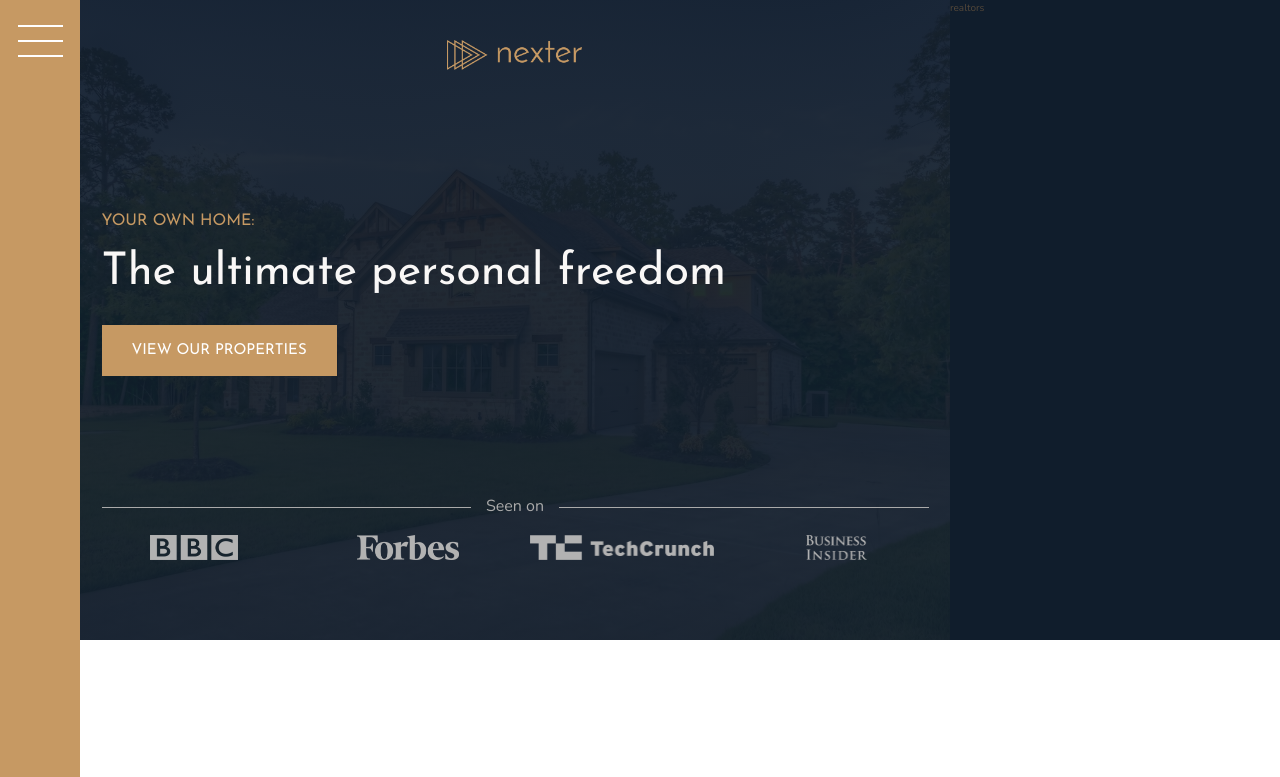
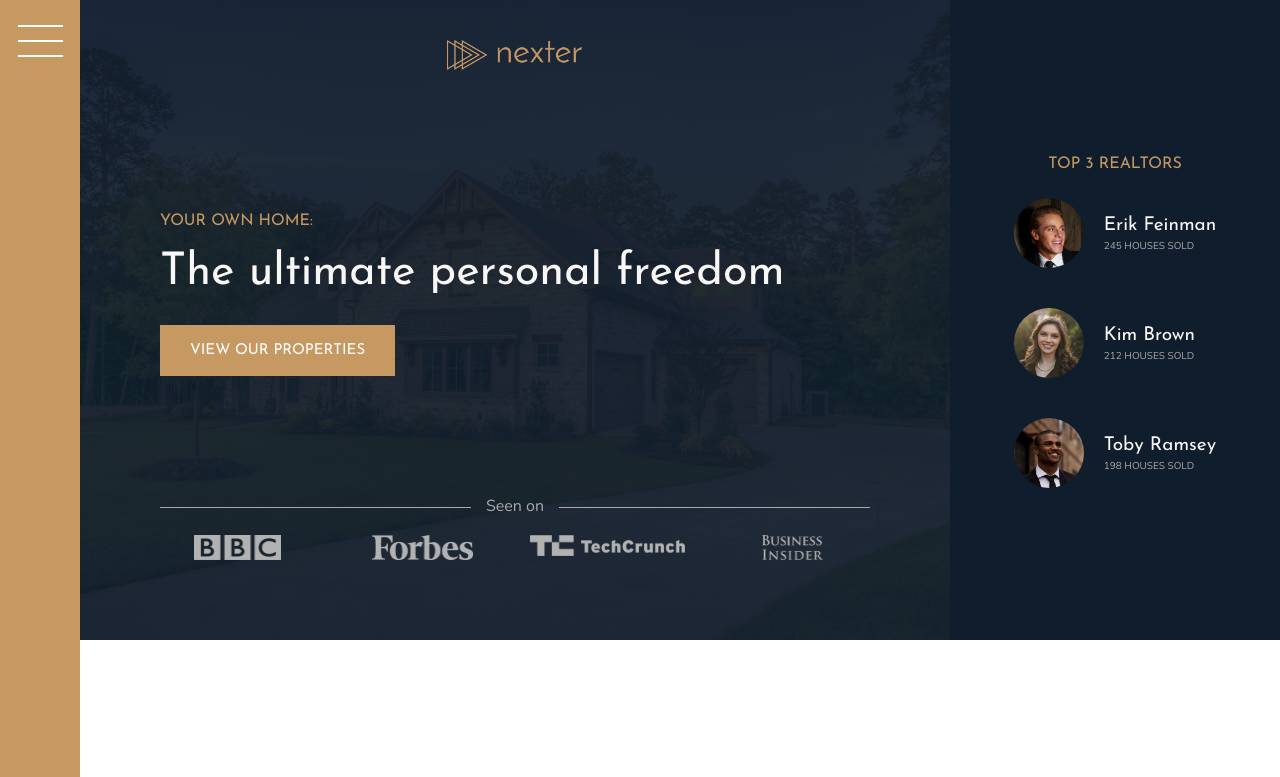
Before and after one commit to justine92415/Advanced-CSS-and-Sass, a website: page index.html in a window 1280 px wide. Shown: the top 777 px of the page. Drawn offline with nearby package versions, Linux system fonts and the light colour scheme.

Commit message:
finish Nexter-project

```diff
--- a/index.html
+++ b/index.html
@@ -30,7 +30,28 @@
             <img src="img/logo-bi.png" alt="Seen on logo 4">
         </div>
     </header>
-    <div class="realtors">realtors</div>
+    <div class="realtors">
+        <h3 class="heading-3">Top 3 Realtors</h3>
+        <div class="realtors__list">
+            <img src="img/realtor-1.jpeg" alt="Realtor 1" class="realtors__img">
+            <div class="realtors__details">
+                <h4 class="heading-4 heading-4--light">Erik Feinman</h4>
+                <p class="realtors__sold">245 houses sold</p>
+            </div>
+
+            <img src="img/realtor-2.jpeg" alt="Realtor 2" class="realtors__img">
+            <div class="realtors__details">
+                <h4 class="heading-4 heading-4--light">Kim Brown</h4>
+                <p class="realtors__sold">212 houses sold</p>
+            </div>
+
+            <img src="img/realtor-3.jpeg" alt="Realtor 3" class="realtors__img">
+            <div class="realtors__details">
+                <h4 class="heading-4 heading-4--light">Toby Ramsey</h4>
+                <p class="realtors__sold">198 houses sold</p>
+            </div>
+        </div>
+    </div>
     <section class="features">
         <div class="feature">
             <svg class="feature__icon">
--- a/sass/_base.scss
+++ b/sass/_base.scss
@@ -14,6 +14,9 @@ $color-grey-dark-2: #6d5d4b;
 $font-primary: 'Nunito', sans-serif;
 $font-display: 'Josefin Sans', sans-serif;
 
+$bp-largest: 1200px;
+$bp-large: 1000px;
+
 *,
 *::before,
 *::after {
@@ -25,6 +28,10 @@ $font-display: 'Josefin Sans', sans-serif;
 html {
     box-sizing: border-box;
     font-size: 62.5%;
+
+    @media only screen and (max-wdith: $bp-largest) {
+        font-size: 50%;
+    }
 }
 
 body {
@@ -37,7 +44,6 @@ body {
 .container {
     display: grid;
     grid-template-rows: 80vh min-content 40vw repeat(3, min-content);
-    grid-template-rows: 80vh min-content 40vw repeat(3, min-content);
     grid-template-columns:
         [sidebar-start] 8rem [sidebar-end full-start] minmax(6rem, 1fr)
         [center-start] repeat(
@@ -45,4 +51,15 @@ body {
             [col-start] minmax(min-content, 14rem) [col-end]
         )
         [center-end] minmax(6rem, 1fr) [full-end];
+
+    @media only screen and (max-wdith: $bp-large) {
+        grid-template-rows: 6rem 80vh min-content 40vw repeat(3, min-content);
+        grid-template-columns:
+            [full-start] minmax(6rem, 1fr)
+            [center-start] repeat(
+                8,
+                [col-start] minmax(min-content, 14rem) [col-end]
+            )
+            [center-end] minmax(6rem, 1fr) [full-end];
+    }
 }
--- a/sass/_header.scss
+++ b/sass/_header.scss
@@ -14,8 +14,8 @@
     padding-top: 4rem;
 
     display: grid;
-    grid-template-rows: 1fr min-content 6rem 1fr;
-    grid-template-columns: max-content;
+    grid-template-rows: 1fr min-content minmax(6rem, min-content) 1fr;
+    grid-template-columns: minmax(min-content, max-content);
     grid-row-gap: 1.5rem;
     justify-content: center;
 
@@ -54,7 +54,8 @@
         justify-items: center;
 
         img {
-            height: 2.5rem;
+            max-height: 2.5rem;
+            max-width: 100%;
             filter: brightness(70%);
         }
     }
--- a/sass/_realtors.scss
+++ b/sass/_realtors.scss
@@ -1,4 +1,43 @@
 .realtors {
     background-color: $color-secondary;
     grid-column: col-start 7 / full-end;
+    padding: 3rem;
+
+    display: grid;
+    align-content: center;
+    justify-content: center;
+    justify-items: center;
+    grid-row-gap: 2rem;
+
+    /*  @media only screen and (max-width: $bp-medium) {
+        grid-column: 1 / -1;
+    } */
+
+    &__list {
+        display: grid;
+        grid-template-columns: min-content max-content;
+        grid-column-gap: 2rem;
+        grid-row-gap: 5vh;
+        align-items: center;
+
+        /*  @media only screen and (max-width: $bp-medium) {
+            grid-template-columns: repeat(3, min-content max-content);
+        }
+
+        @media only screen and (max-width: $bp-small) {
+            grid-template-columns: min-content max-content;
+        } */
+    }
+
+    &__img {
+        width: 7rem;
+        border-radius: 50%;
+        display: block;
+    }
+
+    &__sold {
+        text-transform: uppercase;
+        color: $color-grey-light-2;
+        margin-top: -3px;
+    }
 }
--- a/sass/_sidebar.scss
+++ b/sass/_sidebar.scss
@@ -4,6 +4,12 @@
     grid-row: 1/-1;
     display: flex;
     justify-content: center;
+    @media only screen and (max-wdith: $bp-large) {
+        grid-column: 1/-1;
+        grid-row: 1/2;
+        justify-content: flex-end;
+        align-items: center;
+    }
 }
 
 .nav-btn {
@@ -31,4 +37,16 @@
     &::after {
         transform: translateY(1.3rem);
     }
+
+    @media only screen and (max-wdith: $bp-large) {
+        margin-top: 0;
+        margin-right: 3rem;
+        &::before {
+            transform: translateY(-1.2rem);
+        }
+
+        &::after {
+            transform: translateY(1rem);
+        }
+    }
 }
```
Also changed, not shown: css/style.css.
